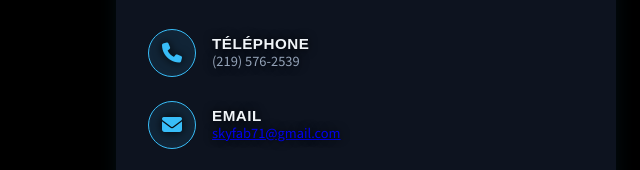
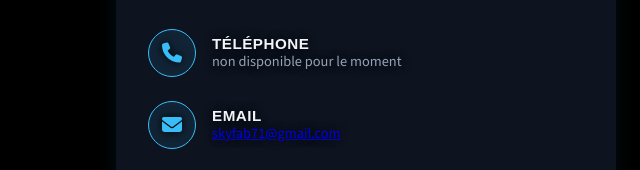
Before and after one commit to skyfab71/skyfab, a plain HTML site: page index.html in a window 1280 px wide. Shown: the part 8310-8480 px from the top of the page, 0-640 px from the left. Drawn offline with nearby package versions, Linux system fonts and the light colour scheme; a web font is replaced by a local one.

Commit message:
Update index.html

```diff
--- a/index.html
+++ b/index.html
@@ -2046,7 +2046,7 @@
         <div class="info-icon"><i class="fas fa-phone"></i></div>
         <div class="info-text">
           <strong>Téléphone</strong>
-          <span>(219) 576-2539</span>
+          <span>non disponible pour le moment</span>
         </div>
       </div>
 
```
